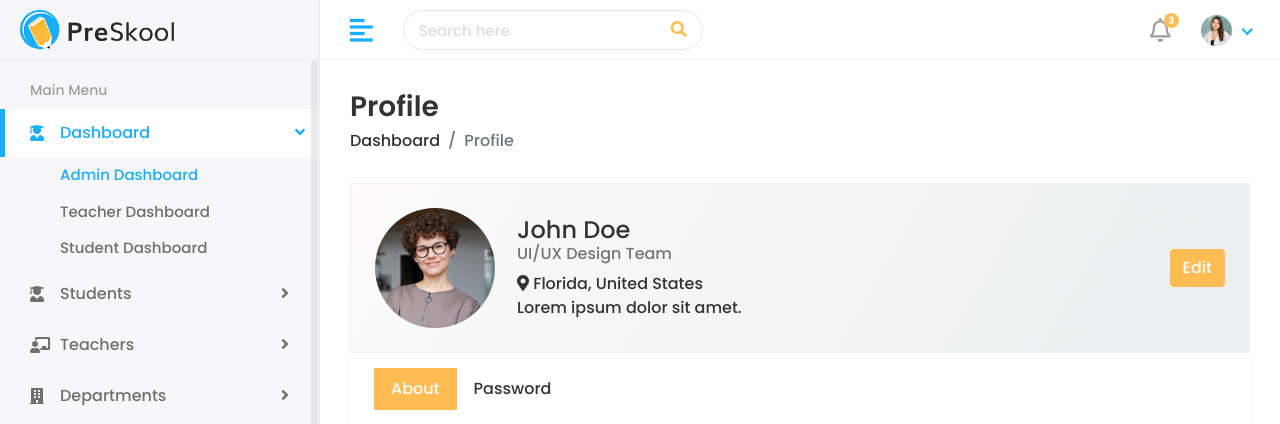
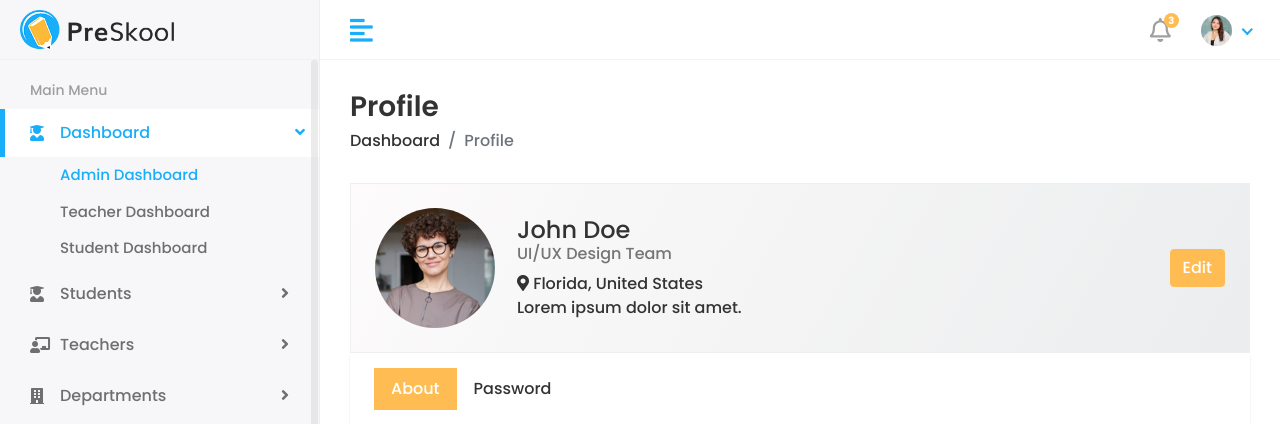
Before and after one commit to RAKIB6348/my_django_project, a Django app: page /profile/ in a window 1280 px wide. Shown: the top 424 px of the page. Run offline with Django 5.2, Linux system fonts and the light colour scheme; some libraries are stand-ins or nearby versions.

Commit message:
remove searchbar

```diff
--- a/templates/auth/admin_dashboard.html
+++ b/templates/auth/admin_dashboard.html
@@ -27,12 +27,6 @@
             <a href="javascript:void(0);" id="toggle_btn">
             <i class="fas fa-align-left"></i>
             </a>
-            <div class="top-nav-search">
-               <form>
-                  <input type="text" class="form-control" placeholder="Search here">
-                  <button class="btn" type="submit"><i class="fas fa-search"></i></button>
-               </form>
-            </div>
             <a class="mobile_btn" id="mobile_btn">
             <i class="fas fa-bars"></i>
             </a>
```
